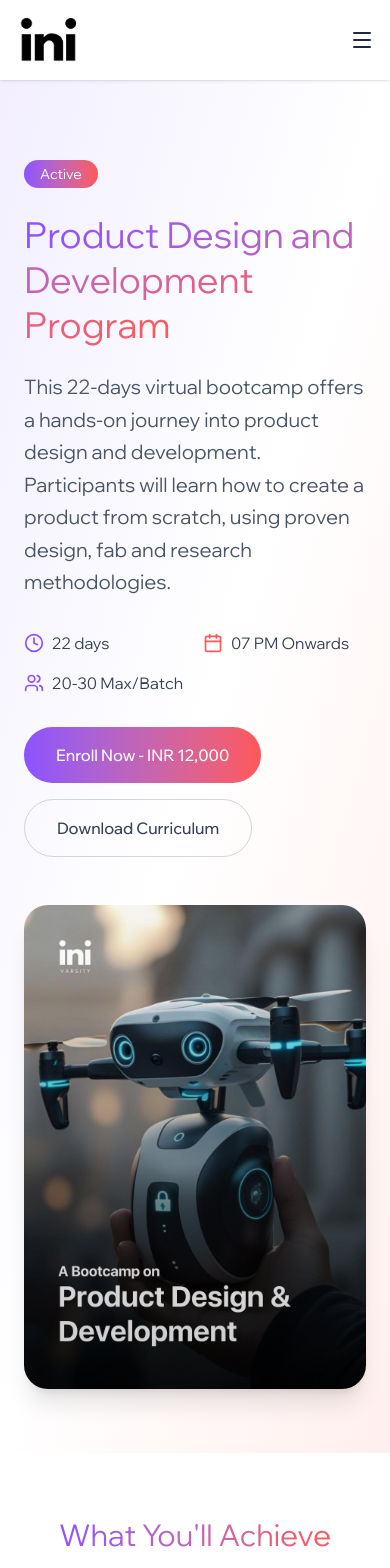
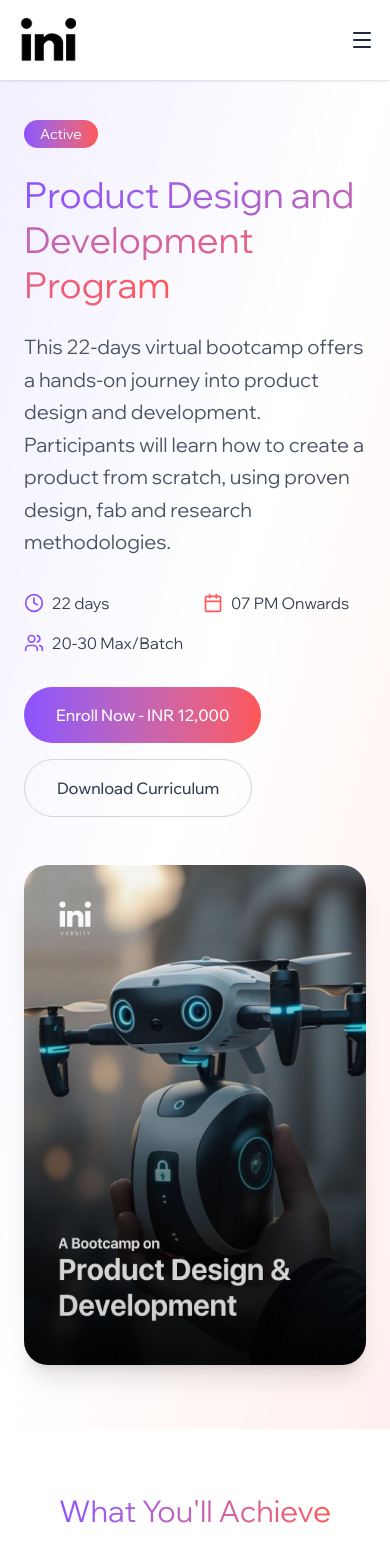
Before and after one commit to SanthoshJayavelu22/Ini-varsity, a React (Vite) app: page /course in a window 390 px wide. Shown: the top 1568 px of the page. Built offline with nearby package versions, Linux system fonts and the light colour scheme.

Commit message:
cousre design last

```diff
--- a/src/components/course/CourseOne.jsx
+++ b/src/components/course/CourseOne.jsx
@@ -143,7 +143,7 @@ const CoursePage = () => {
   };
 
   return (
-    <div className="min-h-screen bg-white mt-20">
+    <div className="min-h-screen bg-white mt-10 md:mt-20">
       {/* Hero Section */}
       <section className="relative bg-gradient-to-br from-[#8C52FF]/10 via-white to-[#FF5757]/10 pt-20 pb-16">
         <div className="max-w-7xl mx-auto px-6 md:px-12">
@@ -227,7 +227,7 @@ const CoursePage = () => {
               <motion.img
                 src={courseHero}
                 alt="Course Hero"
-                className="w-full h-auto object-cover rounded-3xl shadow-xl"
+                className="w-[350px] md:w-full h-[500px] md:h-[750px]  rounded-3xl shadow-xl"
                 whileHover={{ scale: 1.02 }}
                 transition={{ duration: 0.3 }}
               />
```
